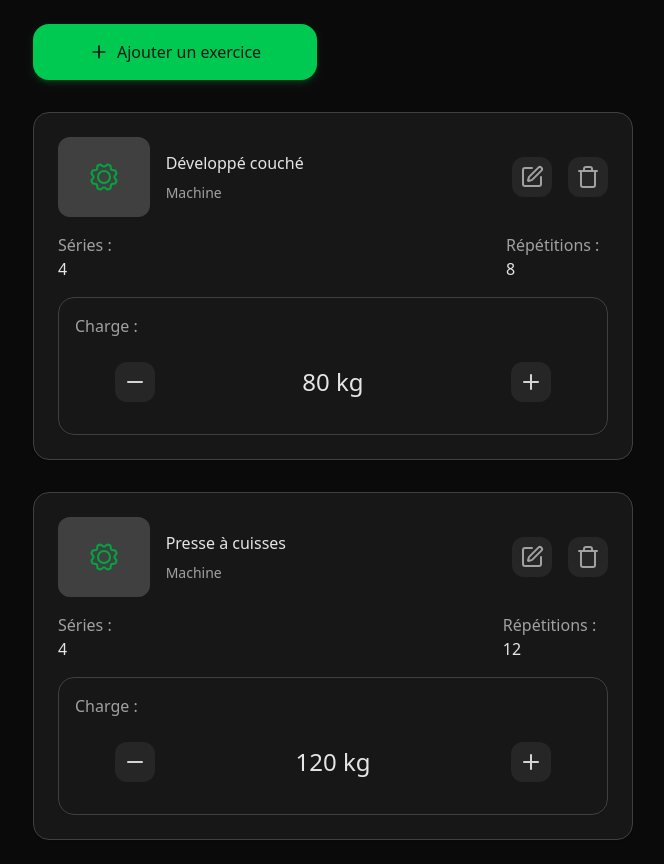
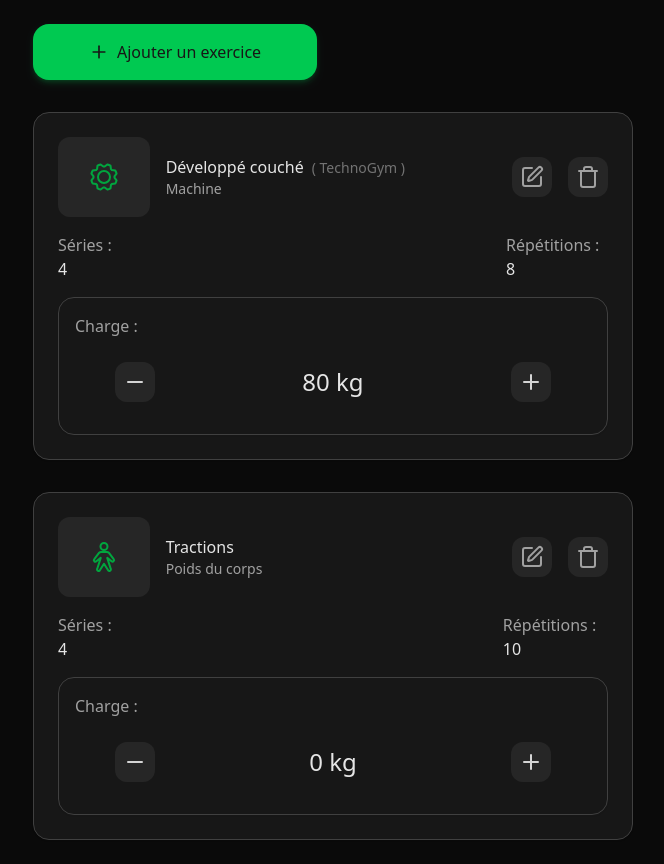
Before and after one commit to LenyBl/full_stack-FitProgressive, a React (Vite) app: page / in a window 1280 px wide. Shown: the part 440-1304 px from the top of the page, without its empty margins (307-971 px from the left). Built offline with nearby package versions, Linux system fonts and the light colour scheme.

Commit message:
feat: enhance ExerciseCard and ProgramView components with dynamic weight adjustments and additional exercise metadata

```diff
--- a/src/components/ExerciseCard.jsx
+++ b/src/components/ExerciseCard.jsx
@@ -15,13 +15,16 @@ export default function ExerciseCard({ exercise }) {
     return (
         <div className="bg-neutral-900 rounded-2xl p-6 mt-8 shadow-xs border border-neutral-700 lg:w-full">
             <div className="flex items-center mb-4">
-                <div className="bg-neutral-700 rounded-xl  flex items-center w-1/4 justify-center lg:w-1/6 h-20 md:w-1/6 ">
+                <div className="bg-neutral-800 rounded-xl  flex items-center w-1/4 justify-center lg:w-1/6 h-20 md:w-1/6 ">
                     {exercise.type === "Libre" && <Barbell className="text-green-600 w-8 h-8 inline-block m-4" />}
                     {exercise.type === "Poids du corps" && <Person className="text-green-600 w-8 h-8 inline-block m-4" />}
                     {exercise.type === "Machine" && <Gear className="text-green-600 w-8 h-8 inline-block m-4" />}
                 </div>
                 <div className="ml-4 flex flex-col">
-                    <span className="font-medium text-neutral-200 lg:mb-2 md:mb-2">{exercise.name}</span>
+                    <div>
+                        <span className="font-medium text-neutral-200 lg:mb-2 md:mb-2">{exercise.name}</span>
+                        {exercise.Mark && <span className="text-neutral-500 text-sm ml-2">( {exercise.Mark} )</span>}
+                    </div>
                     <span className="text-neutral-400 text-sm">{exercise.type}</span>
                 </div>
                 <div className="ml-auto flex gap-2 lg:gap-4">
@@ -42,11 +45,11 @@ export default function ExerciseCard({ exercise }) {
             <div className="bg-neutral-900 rounded-2xl p-4 mt-4 shadow-xs border border-neutral-700">
                 <span className="text-neutral-400">Charge :</span>
                 <div className="flex justify-between items-center mt-6 mb-4 md:mx-10 lg:mx-10">
-                    <button onClick={() => setWeight(weight - 2.5)} onMouseEnter={() => setHoverMinus(true)} onMouseLeave={() => setHoverMinus(false)} className={hoverMinus ? "bg-green-500 transition p-2 rounded-xl cursor-pointer flex items-center" : "bg-neutral-800 transition p-2 rounded-xl hover:bg-neutral-700 cursor-pointer flex items-center"}>
+                    <button onClick={() => setWeight(weight - exercise.weightIncrement)} onMouseEnter={() => setHoverMinus(true)} onMouseLeave={() => setHoverMinus(false)} className={hoverMinus ? "bg-green-500 transition p-2 rounded-xl cursor-pointer flex items-center" : "bg-neutral-800 transition p-2 rounded-xl hover:bg-neutral-700 cursor-pointer flex items-center"}>
                         <Minus className={hoverMinus ? "text-neutral-900" : "text-neutral-300"} />
                     </button>
                     <span className="text-neutral-200 font-medium text-xl lg:text-2xl mx-4">{weight} kg</span>
-                    <button onClick={() => setWeight(weight + 2.5)} onMouseEnter={() => setHoverPlus(true)} onMouseLeave={() => setHoverPlus(false)} className={hoverPlus ? "bg-green-500 transition p-2 rounded-xl cursor-pointer flex items-center" : "bg-neutral-800 transition p-2 rounded-xl hover:bg-neutral-700 cursor-pointer flex items-center"}>
+                    <button onClick={() => setWeight(weight + exercise.weightIncrement)} onMouseEnter={() => setHoverPlus(true)} onMouseLeave={() => setHoverPlus(false)} className={hoverPlus ? "bg-green-500 transition p-2 rounded-xl cursor-pointer flex items-center" : "bg-neutral-800 transition p-2 rounded-xl hover:bg-neutral-700 cursor-pointer flex items-center"}>
                         <Plus className={hoverPlus ? "text-neutral-900" : "text-neutral-300"} />
                     </button>
                 </div>
--- a/src/components/ProgramView.jsx
+++ b/src/components/ProgramView.jsx
@@ -9,11 +9,11 @@ export default function ProgramView() {
     const [selectedDay, setSelectedDay] = useState(Days[0]);
 
     const Exercises = [
-        { id: 1, name: 'Développé couché', type: 'Machine', series: 4, reps: 8, weight: 80, days: ['Lundi', 'Jeudi'] },
-        { id: 2, name: 'Squat', type: 'Libre', series: 5, reps: 5, weight: 100, days: ['Mercredi'] },
-        { id: 3, name: 'Tractions', type: 'Poids du corps', series: 4, reps: 10, weight: 0, days: ['Vendredi', 'Dimanche'] },
-        { id: 4, name: 'Presse à cuisses', type: 'Machine', series: 4, reps: 12, weight: 120, days: ['Lundi'] },
-        { id: 5, name: 'Rowing barre', type: 'Libre', series: 4, reps: 8, weight: 70, days: ['Mercredi', 'Dimanche'] },
+        { id: 1, name: 'Développé couché', type: 'Machine', Mark: 'TechnoGym', series: 4, reps: 8, weight: 80, weightIncrement: 2.5, days: ['Lundi', 'Vendredi'] },
+        { id: 2, name: 'Squat', type: 'Libre', Mark: null, series: 5, reps: 5, weight: 100, weightIncrement: 5, days: ['Mercredi'] },
+        { id: 3, name: 'Tractions', type: 'Poids du corps', Mark: null, series: 4, reps: 10, weight: 0, weightIncrement: 0, days: ['Lundi', 'Mercredi'] },
+        { id: 4, name: 'Presse à jambes', type: 'Machine', Mark: 'TechnoGym', series: 4, reps: 12, weight: 120, weightIncrement: 5, days: ['Vendredi'] },
+        { id: 5, name: 'Développé militaire', type: 'Libre', Mark: 'Matrix', series: 4, reps: 8, weight: 50, weightIncrement: 2.5, days: ['Dimanche'] },
     ];
 
     return (
```
